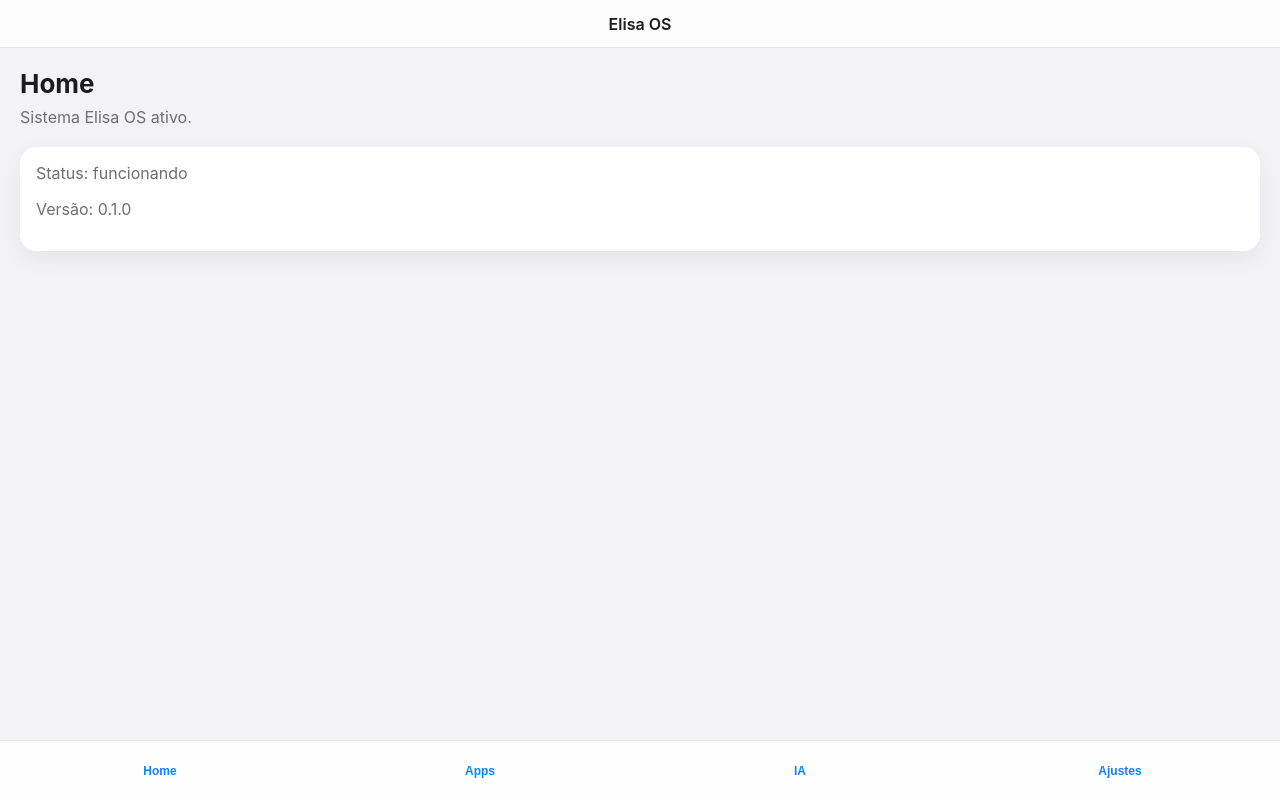
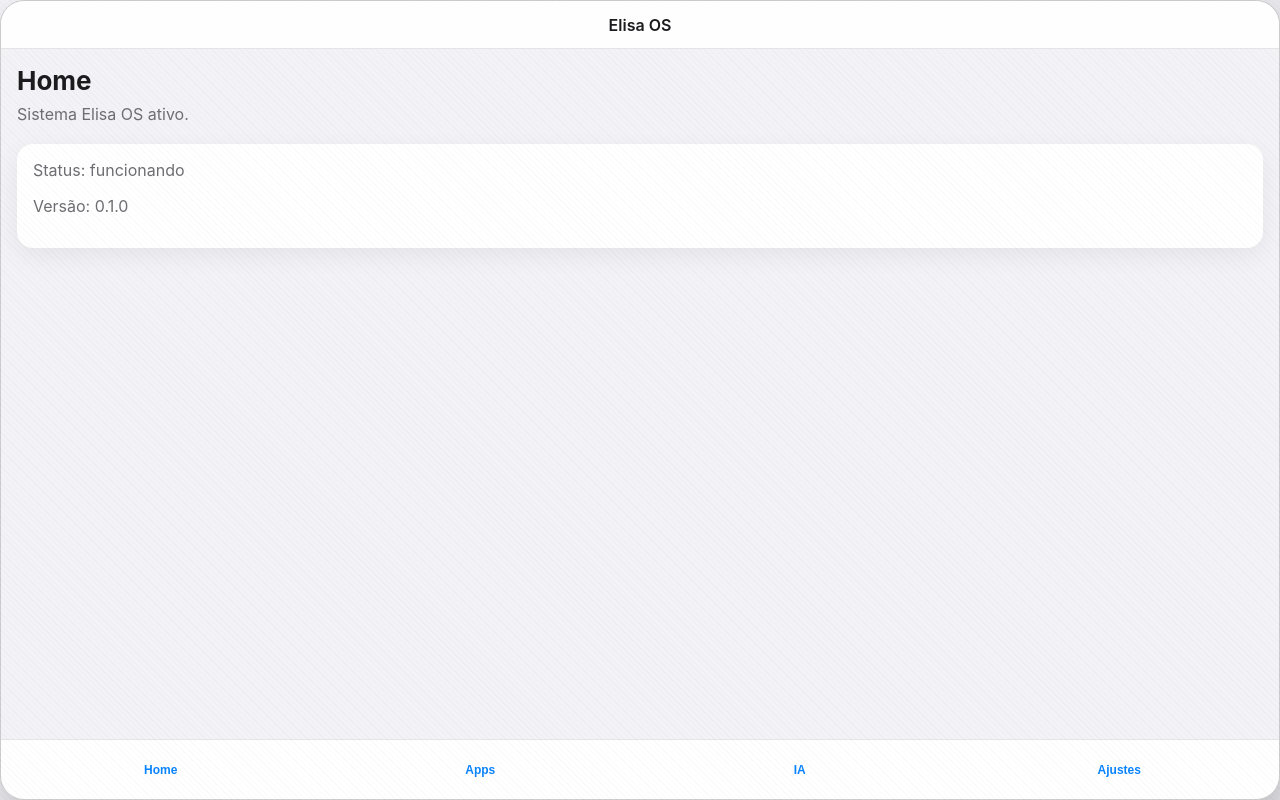
Before and after one commit to fabiobanachi-stack/Elisa-iOS-Fabio-, a plain HTML site: page index.html in a window 1280 px wide. Drawn offline with Linux system fonts and the light colour scheme.

Commit message:
Atualizar o styles.css

```diff
--- a/styles.css
+++ b/styles.css
@@ -1,26 +1,26 @@
 /* RESET BÁSICO */
-* {
-  margin: 0;
-  padding: 0;
-  box-sizing: border-box;
-  -webkit-tap-highlight-color: transparent;
-}
+* { margin:0; padding:0; box-sizing:border-box; -webkit-tap-highlight-color: transparent; }
 
 html, body {
   width: 100%;
   height: 100%;
   font-family: -apple-system, BlinkMacSystemFont, "SF Pro Text", "Segoe UI", sans-serif;
-  background: #f2f2f7;
+  background: linear-gradient(135deg, #f2f2f7, #e0e0e5);
   color: #1c1c1e;
 }
 
-/* APP CONTAINER */
-#app {
+/* APP CONTAINER COM SKIN */
+#app.android-ios-skin {
   display: flex;
   flex-direction: column;
   height: 100vh;
   padding-top: env(safe-area-inset-top);
   padding-bottom: env(safe-area-inset-bottom);
+  border: 1px solid #ccc;
+  border-radius: 24px;
+  overflow: hidden;
+  background: #f2f2f7;
+  box-shadow: 0 12px 24px rgba(0,0,0,0.15);
 }
 
 /* STATUS BAR */
@@ -29,28 +29,23 @@ html, body {
   display: flex;
   align-items: center;
   justify-content: center;
-  background: rgba(255,255,255,0.85);
+  background: rgba(255,255,255,0.9);
   backdrop-filter: blur(20px);
   font-weight: 600;
   border-bottom: 1px solid rgba(0,0,0,0.1);
+  position: relative;
+  z-index: 10;
 }
 
 /* CONTEÚDO */
 .main-view {
   flex: 1;
-  padding: 20px;
+  padding: 16px;
   overflow-y: auto;
 }
 
-.main-view h1 {
-  font-size: 26px;
-  margin-bottom: 8px;
-}
-
-.main-view p {
-  color: #6e6e73;
-  margin-bottom: 16px;
-}
+.main-view h1 { font-size: 26px; margin-bottom: 8px; }
+.main-view p { color: #6e6e73; margin-bottom: 16px; }
 
 /* ÁREA DE MÓDULOS */
 #modules {
@@ -65,7 +60,7 @@ html, body {
 .tab-bar {
   display: flex;
   height: 60px;
-  background: rgba(255,255,255,0.9);
+  background: rgba(255,255,255,0.95);
   backdrop-filter: blur(20px);
   border-top: 1px solid rgba(0,0,0,0.1);
 }
@@ -79,6 +74,20 @@ html, body {
   font-weight: 600;
 }
 
-.tab-bar button:active {
-  opacity: 0.6;
+.tab-bar button:active { opacity: 0.6; }
+
+/* EFEITO SKIN ANDROID */
+.android-ios-skin::before {
+  content: "";
+  position: absolute;
+  top:0; left:0; width:100%; height:100%;
+  background: repeating-linear-gradient(
+    45deg,
+    rgba(0,0,0,0.02),
+    rgba(0,0,0,0.02) 1px,
+    transparent 1px,
+    transparent 4px
+  );
+  pointer-events: none;
+  z-index: 5;
 }
```
